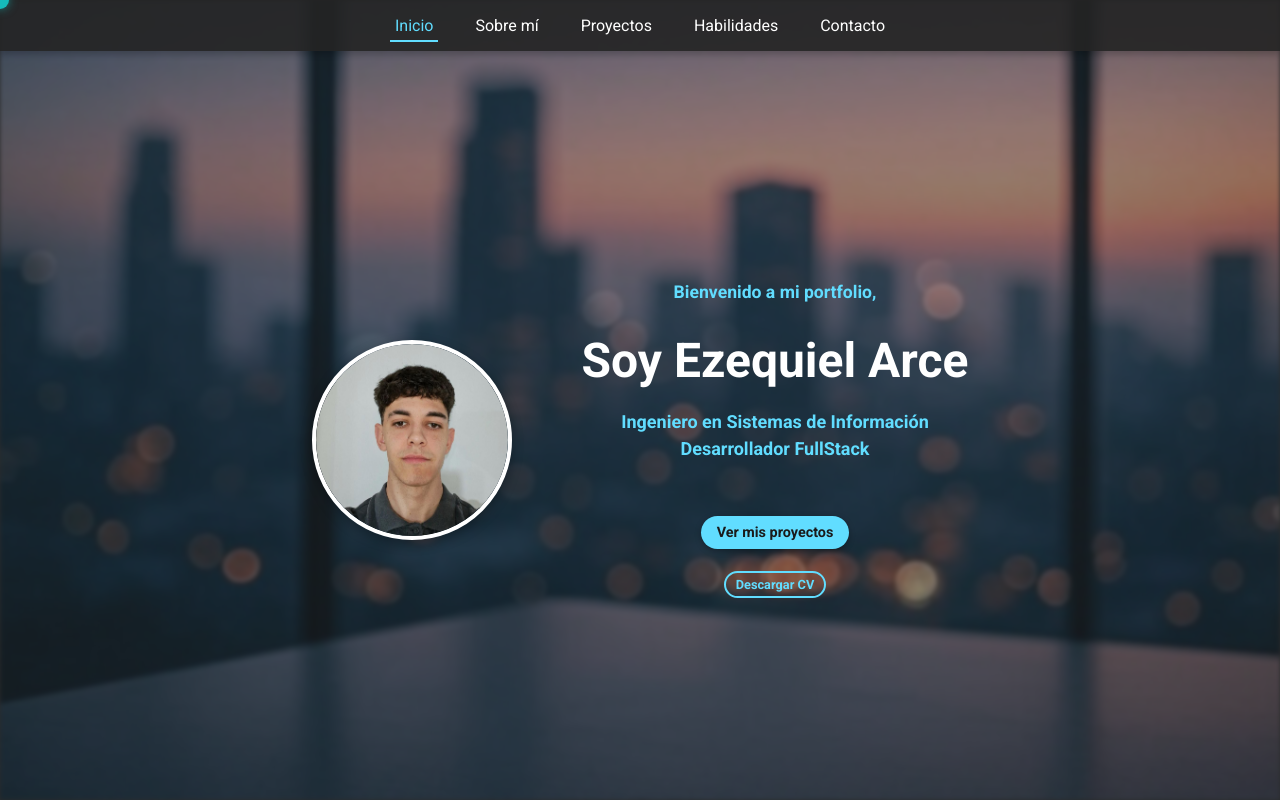
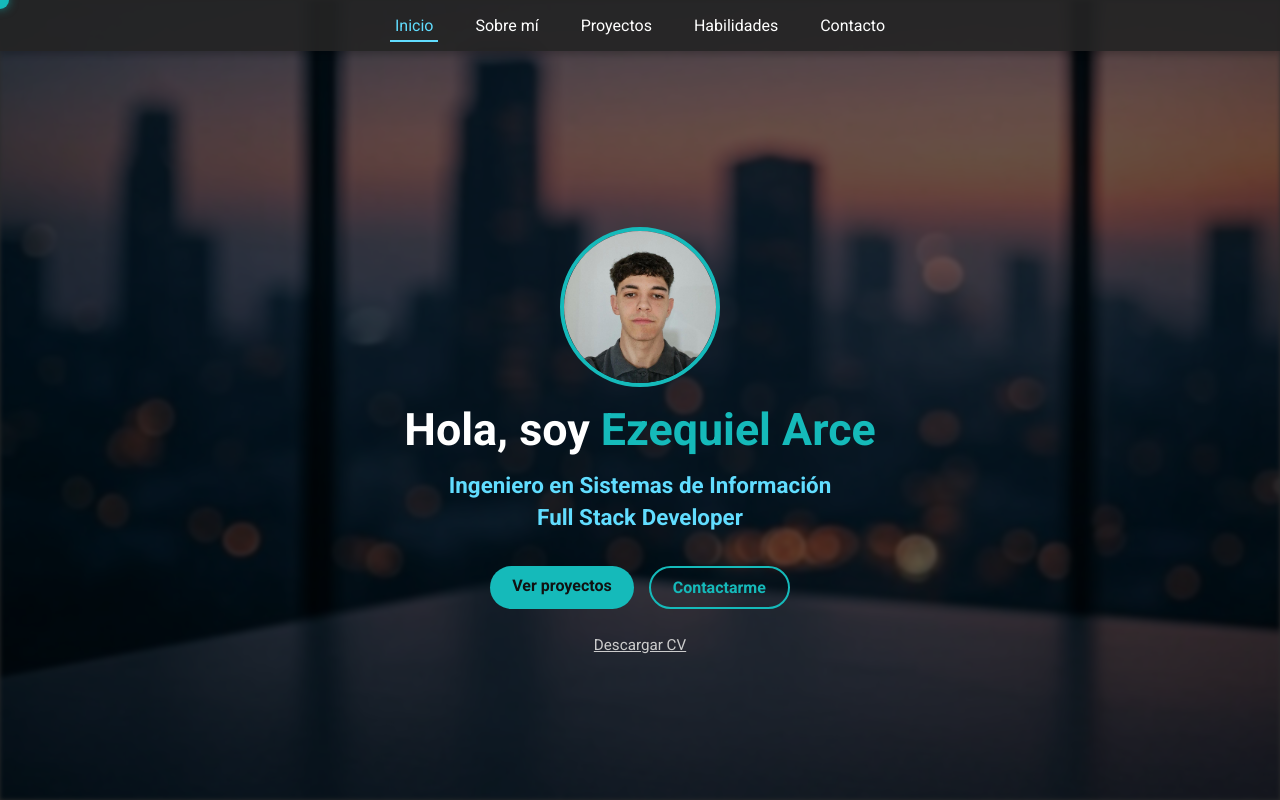
Before and after one commit to ezearce/portfolio-arce, a Next.js app: page / in a window 1280 px wide. Shown: the top 800 px of the page. Built offline with nearby package versions, Linux system fonts and the light colour scheme.

Commit message:
update hero

```diff
--- a/src/components/Hero.js
+++ b/src/components/Hero.js
@@ -1,63 +1,54 @@
 import styles from "@/styles/Hero.module.css";
-import heroData from "../../public/data/hero.json";
 import Image from "next/image";
 
 export default function Hero() {
-  const professions = heroData.about.profession;
-  const text = heroData.about.name;
-
   return (
     <section id="hero" className={styles.hero}>
       <Image
         src="/assets/home.jpg"
-        alt="Mi Foto"
+        alt="Background"
         fill
-        style={{
-          objectFit: "cover",
-          objectPosition: "top",
-          filter: "blur(2px)",
-          opacity: 0.5,
-          pointerEvents: "none",
-          position: "absolute",
-          zIndex: 0,
-        }}
-        quality={80}
         priority
+        className={styles.bg}
       />
+
       <div className={styles.content}>
-        <div className={styles.left}>
-          <div className={styles.profileImageWrapper}>
-            <Image
-              src="/assets/ezequiel.JPG"
-              alt="Foto de perfil"
-              width={180}
-              height={180}
-              className={styles.profileImage}
-            />
-          </div>
+        <Image
+          src="/assets/ezequiel.JPG"
+          alt="Ezequiel Arce"
+          width={160}
+          height={160}
+          className={styles.avatar}
+        />
+
+        <h1 className={styles.title}>
+          Hola, soy <span>Ezequiel Arce</span>
+        </h1>
+
+        <h2 className={styles.subtitle}>
+          <span className={styles.line}>Ingeniero en Sistemas de Información</span>
+          <span className={styles.line}>Full Stack Developer</span>
+        </h2>
+
+        {/* acciones principales */}
+        <div className={styles.actions}>
+          <a href="#projects" className={styles.primary}>
+            Ver proyectos
+          </a>
+          <a href="#contact" className={styles.secondary}>
+            Contactarme
+          </a>
         </div>
 
-        <div className={styles.right}>
-          <h2 className={styles.subtitle}>
-            Bienvenido a mi portfolio,
-          </h2>
-          <h1 className={styles.title}>
-            Soy {text}
-          </h1>
-          <ul className={styles.professionList}>
-            {professions.map((profession, index) => (
-              <li key={index}>{profession}</li>
-            ))}
-          </ul>
-          <br />
-          <br />
-          <br />
-          <div className={styles.actions}>
-            <a href="#projects" className={styles.ctaButton}>Ver mis proyectos</a>
-          </div>
-          <div className={styles.downloadSection}>
-            <a href="/CV_Ezequiel_Arce.pdf" download className={styles.ctaSecondary}>Descargar CV</a>
-          </div>
+        {/* acción secundaria */}
+        <div className={styles.cv}>
+          <a
+            href="/CV_Ezequiel_Arce.pdf"
+            download
+            className={styles.cvButton}
+          >
+            Descargar CV
+          </a>
         </div>
       </div>
     </section>
--- a/src/styles/Hero.module.css
+++ b/src/styles/Hero.module.css
@@ -1,132 +1,121 @@
 .hero {
   position: relative;
-  background-size: cover;
-  background-position: center;
   min-height: 100vh;
   display: flex;
   align-items: center;
   justify-content: center;
   text-align: center;
-  color: white;
+}
+
+.bg {
+  object-fit: cover;
+  filter: blur(2px) brightness(0.4);
+  z-index: -1;
 }
 
 .content {
-  max-width: 1000px;
-  padding: 0 20px;
+  max-width: 700px;
+  padding: 20px;
   display: flex;
+  flex-direction: column;
   align-items: center;
-  gap: 40px;
-  flex-wrap: wrap;
-  justify-content: center;
-  position: relative;
-  z-index: 1;
+  gap: 16px;
 }
 
-.left {
-  flex: 0 0 auto;
-  text-align: center;
-}
-
-.right {
-  flex: 1;
-  text-align: center;
-}
-
-.profileImageWrapper {
-  width: 200px;
-  height: 200px;
+.avatar {
   border-radius: 50%;
-  overflow: hidden;
-  border: 4px solid white;
-  box-shadow: 0 4px 12px rgba(0, 0, 0, 0.3);
-  margin-right: 30px;
-}
-
-.profileImage {
-  object-fit: cover;
-  width: 100%;
-  height: 100%;
-  border-radius: 50%;
-}
-
-.ctaButton {
-  display: inline-block;
-  background-color: #61ddff;
-  color: #1a1a1a;
-  font-weight: bold;
-  padding: 8px 16px;
-  border-radius: 999px;
-  font-size: 0.9rem;
-  margin-bottom: 20px;
-  box-shadow: 0 2px 6px rgba(0, 0, 0, 0.3);
-  text-decoration: none;
-}
-
-.ctaButton:hover {
-  background-color: #61adff;
-}
-
-.downloadSection {
-  margin-top: 2px;
-}
-
-.ctaSecondary {
-  display: inline-block;
-  background-color: transparent;
-  color: #61ddff;
-  text-decoration: none;
-  font-weight: bold;
-  padding: 4px 10px;
-  border: 2px solid #61ddff;
-  border-radius: 999px;
-  transition: all 0.3s ease;
-  font-size: 0.8rem;
-}
-
-.ctaSecondary:hover {
-  background-color: #61adff;
-  color: #1a1a1a;
+  border: 4px solid #15baba;
 }
 
 .title {
-  font-size: 3rem;
-  margin-bottom: 22px;
+  font-size: 2.8rem;
+  font-weight: 700;
+  color: #fff;
+}
+
+.title span {
+  color: #15baba;
 }
 
 .subtitle {
-  font-size: 1.1rem;
-  margin-bottom: 30px;
+  display: flex;
+  flex-direction: column;
+  gap: 6px;
+  font-size: 1.4rem;
+}
+
+.line {
+  animation: fadeUp 0.6s ease forwards;
   color: #61ddff;
 }
 
-.cta {
-  background-color: #007bff;
-  color: white;
-  padding: 15px 30px;
-  border: none;
-  border-radius: 5px;
-  font-size: 1.2rem;
-  cursor: pointer;
+@keyframes fadeUp {
+  from {
+    opacity: 0;
+    transform: translateY(10px);
+  }
+  to {
+    opacity: 1;
+    transform: translateY(0);
+  }
 }
 
-.cta:hover {
-  background-color: #0056b3;
+.actions {
+  display: flex;
+  gap: 15px;
+  justify-content: center;
+  margin-top: 20px;
 }
 
-.professionList {
-  list-style: none;
-  padding: 0;
-  margin: 0;
-  display: flex;
-  flex-direction: column;
-  gap: 6px;
-  font-size: 18px;
-  color: #61ddff;
+.primary,
+.secondary {
+  padding: 10px 22px;
+  border-radius: 999px;
   font-weight: bold;
+  text-decoration: none;
+  transition: all 0.2s ease;
+}
+
+.primary {
+  background: #15baba;
+  color: #111;
+}
+
+.primary:hover {
+  background: #13a5a5;
+}
+
+.secondary {
+  border: 2px solid #15baba;
+  color: #15baba;
+}
+
+.secondary:hover {
+  background: rgba(21, 186, 186, 0.1);
+}
+
+/* CV */
+.cv {
+  margin-top: 10px;
+}
+
+.cvButton {
+  font-size: 0.95rem;
+  color: #ccc;
+  text-decoration: underline;
+  transition: color 0.2s ease;
+}
+
+.cvButton:hover {
+  color: #15baba;
 }
 
 @media (max-width: 600px) {
-  .profileImageWrapper {
-    margin-right: 0;
+  .title {
+    font-size: 2.2rem;
+  }
+
+  .subtitle {
+    font-size: 1.2rem;
   }
 }
```
